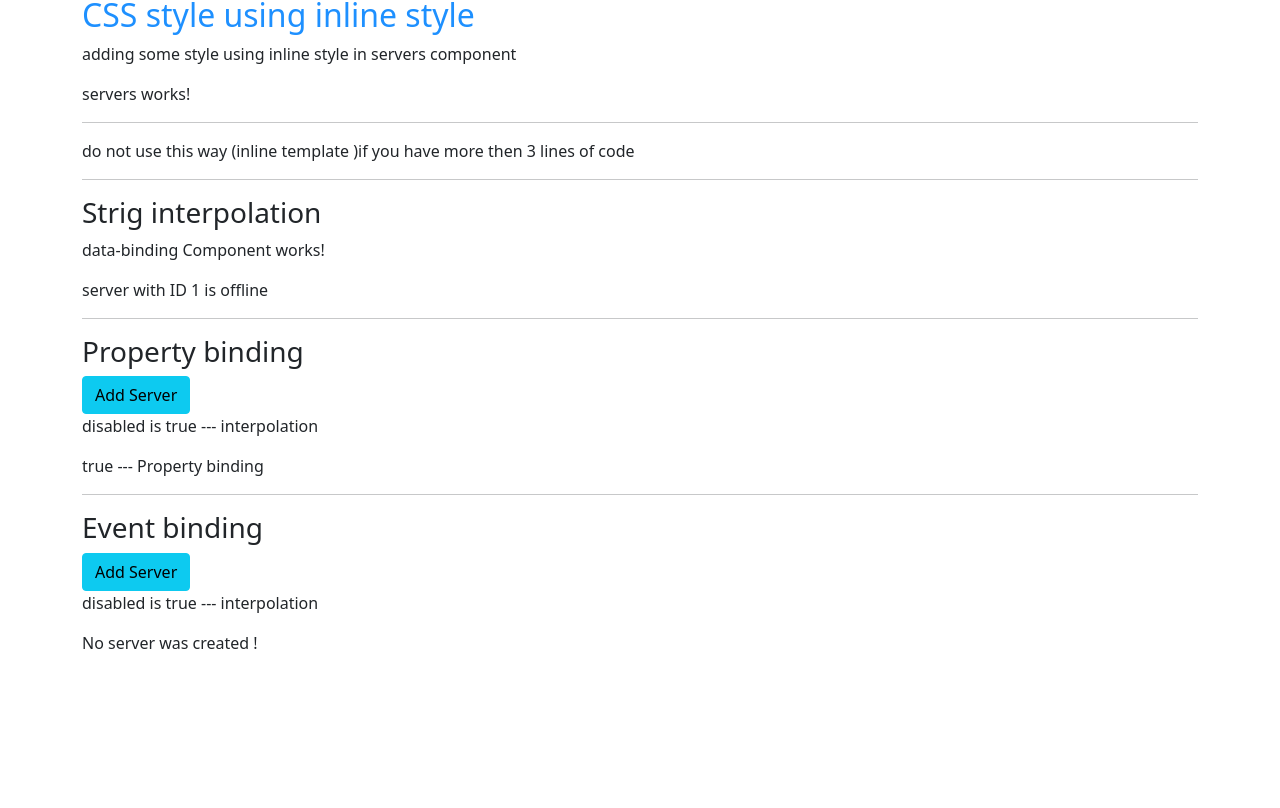
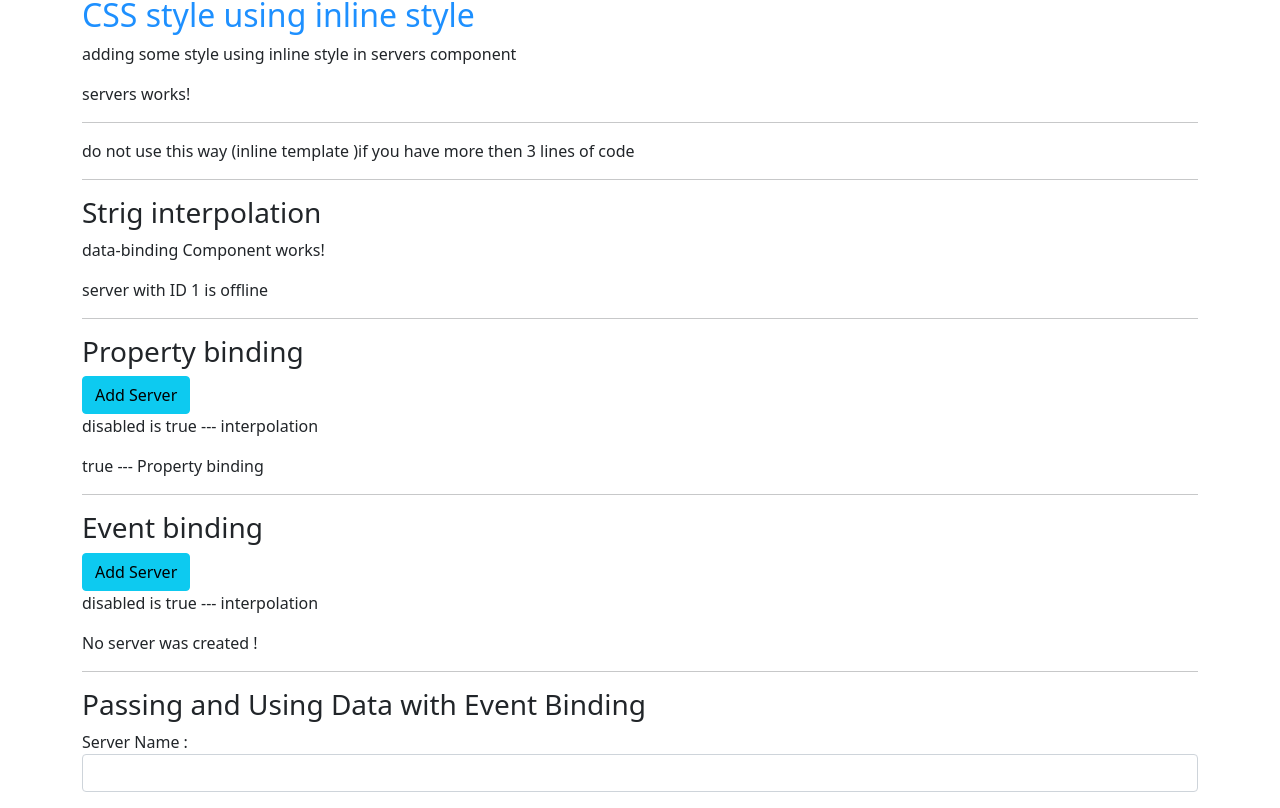
Before and after one commit to Rena-Tokhi/Angular, an Angular app in the folder Angular/: page / in a window 1280 px wide. Shown: the part 184-992 px from the top of the page. Before the commit the page ends 855 px from the top, so only its background shows below. Built offline with nearby package versions, Linux system fonts and the light colour scheme.

Commit message:
Passing and Using Data with Event Binding

```diff
--- a/Angular/src/app/data-binding/data-binding.component.html
+++ b/Angular/src/app/data-binding/data-binding.component.html
@@ -13,3 +13,10 @@
 <button class="btn btn-info" [disabled] = "!allowNewServer" (click)="onCreatServer()"> Add Server </button>
 <p> disabled is {{allowNewServer}} --- interpolation</p>
 <p> {{serverCreationStatus}} </p>
+
+<hr>
+<h3>Passing and Using Data with Event Binding</h3>
+<label>Server Name  : </label>
+<input type="text" class="form-control"
+(input)="onUpdateServerName($event)">
+<p>{{serverName}} </p>
--- a/Angular/src/app/data-binding/data-binding.component.ts
+++ b/Angular/src/app/data-binding/data-binding.component.ts
@@ -10,7 +10,7 @@ export class DataBindingComponent implements OnInit {
   serverId : number = 1;
   serverStatus :string = "offline";
   serverCreationStatus = "No server was created !"
-
+  serverName='';
   allowNewServer  = false;
   constructor() {
     setTimeout(() => {
@@ -23,4 +23,7 @@ export class DataBindingComponent implements OnInit {
 onCreatServer(){
   this.serverCreationStatus = "server was Created "
 }
+onUpdateServerName(event :Event ){
+this.serverName = (<HTMLInputElement>event.target).value;
 }
+}
```
